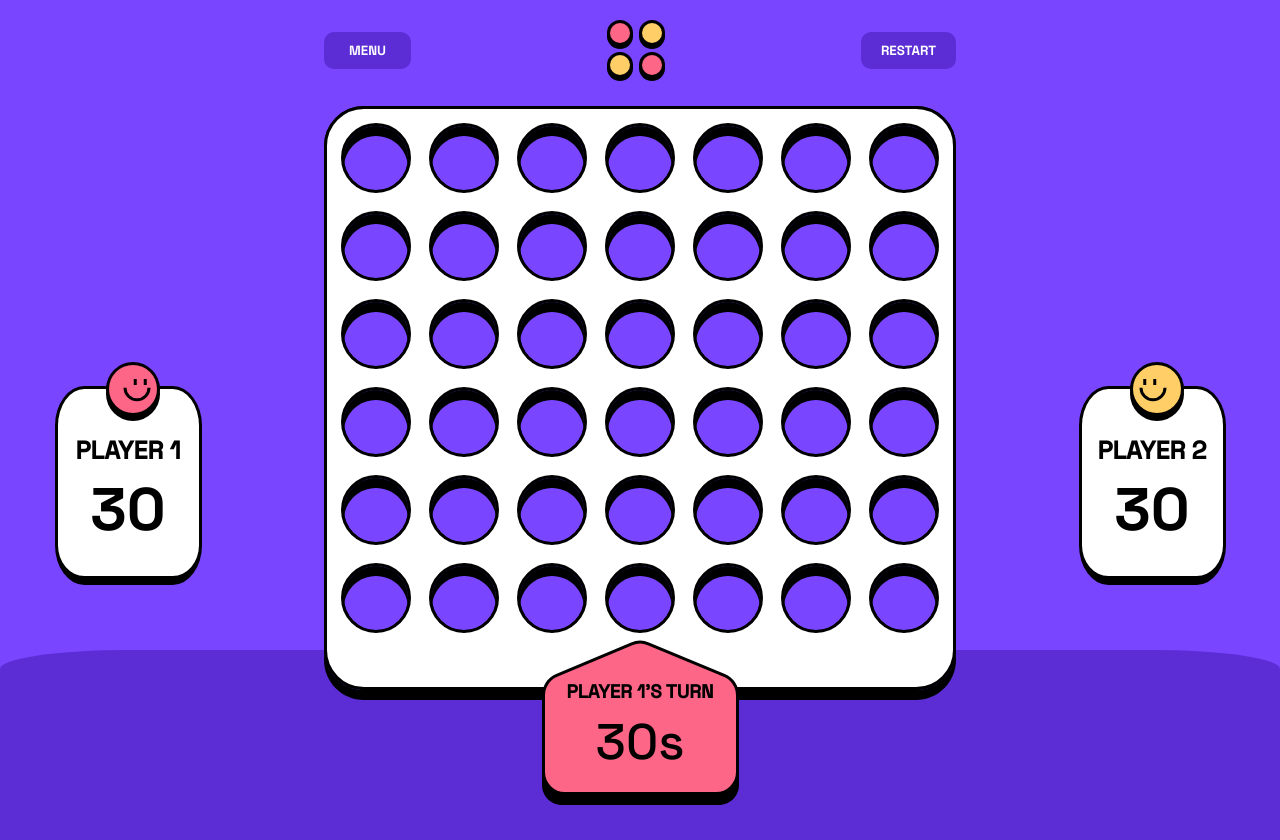
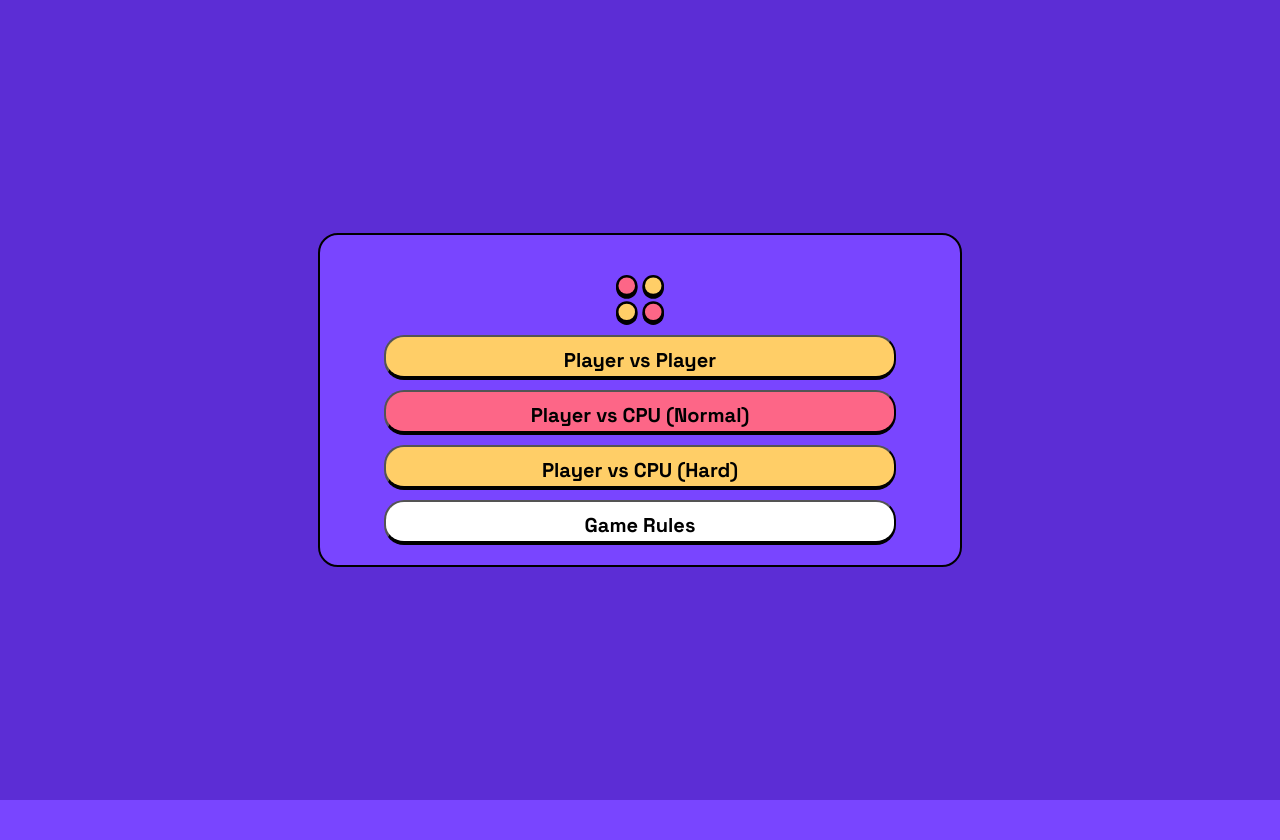
Before and after one commit to Jonathanpatinocs/connect4, a website built with webpack: page src/template.html in a window 1280 px wide. After the commit the page ends 800 px from the top, so only its background shows below. Built offline with nearby package versions, Linux system fonts and the light colour scheme.

Commit message:
game menu buttons + player score in pvp"

```diff
--- a/src/game.js
+++ b/src/game.js
@@ -4,6 +4,7 @@ export class Player {
         this.name = name;
         this.token = token;
         this.ai = ai;
+        this.score = 0;
     }
 }
 class AIPlayer extends Player {
@@ -19,6 +20,7 @@ export class Game {
         this.players = [player1, player2]; // Array to keeps track of turn
         this.currentPlayer = 0;
         this.winnerCoordinates = [];
+
     }
 
     createBoard() { //  returns 6x7 game board , 0 = empty, 1 = Red player, 2 = Yellow Player
@@ -64,19 +66,26 @@ export class Game {
         let token = this.players[this.currentPlayer].token;
         if (this.checkHorizontal(row, col) == true) {
             console.log(`${token} win horizontal`)
+            this.players[this.currentPlayer].score++;
             return true;
         }
         if (this.checkVertical(row, col) == true) {
             console.log(`${token} win vertical`)
+            this.players[this.currentPlayer].score++;
             return true;
+
         }
         if (this.checkRightDiagonal(row, col) == true) {
             console.log(`${token} win right diagonal`)
+            this.players[this.currentPlayer].score++;
             return true;
+
         }
         if (this.checkLeftDiagonal(row, col) == true) {
             console.log(`${token} win left diagonal`)
+            this.players[this.currentPlayer].score++;
             return true;
+
         }
         return false;
 
@@ -281,8 +290,3 @@ export class Game {
         }
     }
 }
-const player1 = new Player("Player 1", 1);
-const player2 = new Player("Player 2", 2);
-const game = new Game(player1, player2);
-
-export default game;
--- a/src/index.js
+++ b/src/index.js
@@ -1,8 +1,9 @@
 import "./styles.css";
 import game from "./game";
 import displayPvp from "./pvpdom"
+import displayMainMenu from "./mainmenu";
 
 
-console.log(game.board)
+displayMainMenu();
 
-displayPvp();
+ // displayPvp();
--- /dev/null
+++ b/src/mainmenu.js
@@ -0,0 +1,38 @@
+import logoimg from  "./assets/images/logo.svg"
+import displayPvp from "./pvpdom";
+
+const displayMainMenu = () => {
+    const container = document.getElementById('container');
+    container.classList.add("menu");
+    const mainDiv = document.createElement('div');
+    mainDiv.id = "mainMenuContainer";
+    const mainMenu = document.createElement('div');
+    mainMenu.id = "mainMenu";
+    const logo = document.createElement('img');
+    logo.src = logoimg;
+    logo.id = "menuLogo";
+    const pvpDiv = document.createElement('button');
+    pvpDiv.id = "pvpDiv";
+    pvpDiv.innerText = "Player vs Player";
+    const pvcDiv = document.createElement('button');
+    pvcDiv.id = "pvcDiv";
+    pvcDiv.innerText = "Player vs CPU (Normal)";
+    const pvcHardDiv = document.createElement('button');
+    pvcHardDiv.id = "pvcHardDiv";
+    pvcHardDiv.innerText = "Player vs CPU (Hard)";
+    const gameRules = document.createElement('button');
+    gameRules.id = "gameRules";
+    gameRules.innerText = "Game Rules";
+
+
+    pvpDiv.addEventListener('click', ()=> {
+        displayPvp();
+    })
+
+    mainMenu.append(logo, pvpDiv, pvcDiv, pvcHardDiv, gameRules);
+    mainDiv.append(mainMenu);
+    container.append(mainDiv);
+
+}
+
+export default displayMainMenu;
--- a/src/pvpdom.js
+++ b/src/pvpdom.js
@@ -4,11 +4,20 @@ import boardLayerBlackImg from "./assets/images/board-layer-black-large.svg"
 import boardLayerWhiteImg from "./assets/images/board-layer-white-large.svg"
 import playerturnRed from "./assets/images/turn-background-red.svg"
 import player2img from "./assets/images/player-two.svg"
-import game from "./game";
+
 import { Game, Player} from "./game";
 
+    const player1 = new Player("Player 1", 1);
+    const player2 = new Player("Player 2", 2);
+    const game = new Game(player1, player2);
+
+
 const displayPvp = () => {
+
+
     const container = document.getElementById('container');
+    container.innerHTML = "";
+    container.classList.remove('menu');
     const footer = document.createElement('div');
     footer.id = "footer";
 
@@ -23,7 +32,7 @@ const displayPvp = () => {
     const leftPlayerTextDivH3 = document.createElement('h3');
     leftPlayerTextDivH3.textContent = "PLAYER 1";
     const leftPlayerTextDivP = document.createElement('p');
-    leftPlayerTextDivP.textContent = "30";
+    leftPlayerTextDivP.textContent = game.players[0].score;
     leftPlayerTextDivP.id = "player1-score";
 
     leftPlayerTextDiv.append(leftPlayerTextDivH3, leftPlayerTextDivP);
@@ -130,7 +139,7 @@ const displayPvp = () => {
     const rightPlayerTextDivH3 = document.createElement('h3');
     rightPlayerTextDivH3.textContent = "PLAYER 2";
     const rightPlayerTextDivP = document.createElement('p');
-    rightPlayerTextDivP.textContent = "30";
+    rightPlayerTextDivP.textContent = game.players[1].score;
     rightPlayerTextDivP.id = "player1-score";
 
     rightPlayerTextDiv.append(rightPlayerTextDivH3, rightPlayerTextDivP);
@@ -169,6 +178,7 @@ function dropDisc(col) { // Drops dics in board using class names
     }
 
     if(game.dropDisc(col)) {
+        console.log(game.players[game.currentPlayer].name);
         displayWinner(game.players[game.currentPlayer].name);
 
     }
--- a/src/styles.css
+++ b/src/styles.css
@@ -375,7 +375,8 @@ body {
     }
 
     #footer {
-        top: 880px
+        top: 880px;
+
     }
     #middle-container h3 {
         top: 900px;
@@ -390,3 +391,60 @@ body {
     }
 
 }
+
+
+/* ----------------- MAIN MENU -----------------*/
+
+#mainMenuContainer {
+    height: 100vh;
+    width: 100vw;
+    display: flex;
+    align-items: center;
+    justify-content: center;
+}
+
+#mainMenu {
+    display: flex;
+    flex-direction: column;
+    align-items: center;
+    border: solid var(--black) 2px;
+    border-radius: 20px;
+    width: 50%;
+    height: 330px;
+    min-width: 500px;
+
+    background-color: var(--purpleLight);
+
+}
+
+#menuLogo {
+    margin-top: 5dvb;
+    height: 50px;
+}
+#mainMenu button {
+    font-family: myFontBold;
+    font-size: 20px;
+    padding: 10px;
+    margin-top: 10px;
+    width: 80%;
+    height: 45px;
+    border-radius: 20px;
+    border-bottom-width: 4px;
+
+}
+.menu {
+    background-color: var(--purpleDark);
+}
+
+#pvpDiv {
+    background-color: var(--yellow);
+}
+#pvcDiv {
+    background-color: var(--Pink);
+}
+#pvcHardDiv {
+    background-color: var(--yellow);
+}
+#gameRules {
+    background-color: var(--white);
+}
```
